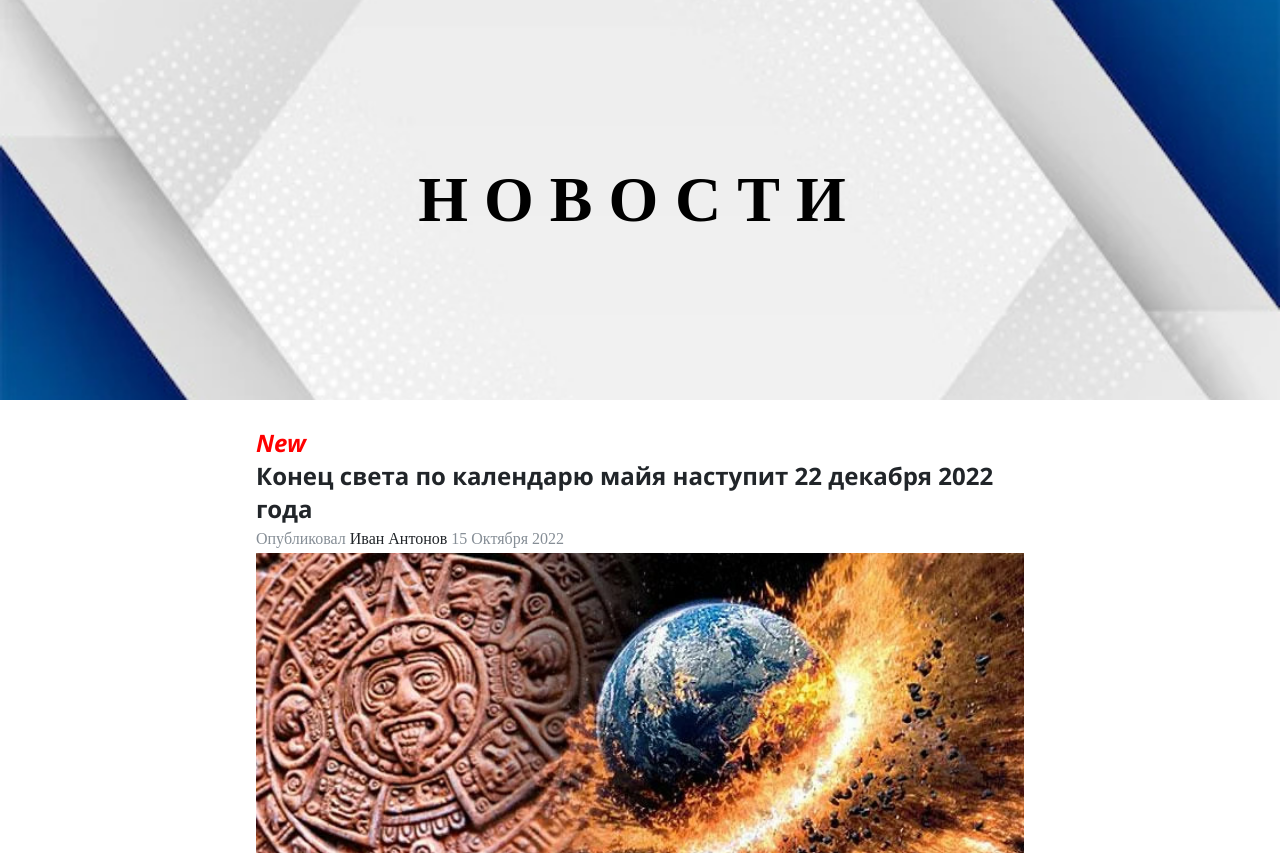
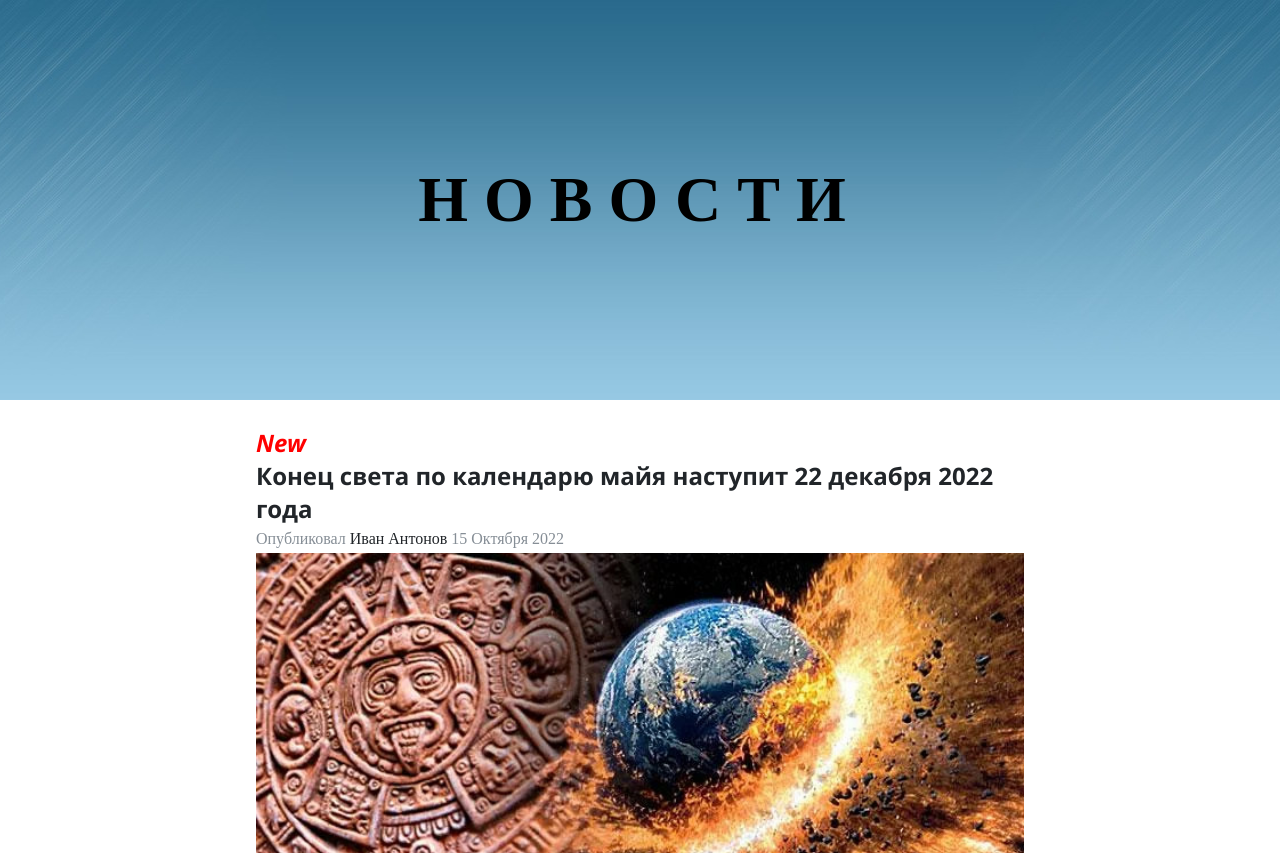
Before and after one commit to mkostrikov/task_5.11, a plain HTML site: page index.html in a window 1280 px wide. Shown: the top 856 px of the page. Drawn offline with Linux system fonts and the light colour scheme.

Commit message:
changed the background

```diff
--- a/css/style.css
+++ b/css/style.css
@@ -9,7 +9,7 @@ header {
   justify-content: center;
   height: 400px;
   background-color: #B6C9D5;
-  background: url(../img/banner.jpeg) center no-repeat;
+  background: url(../img/fon.jpg) center no-repeat;
   background-size: cover;
   letter-spacing: 1rem;
 }
```
Also changed, not shown: img/banner.jpeg (deleted), img/fon.jpg (added).
